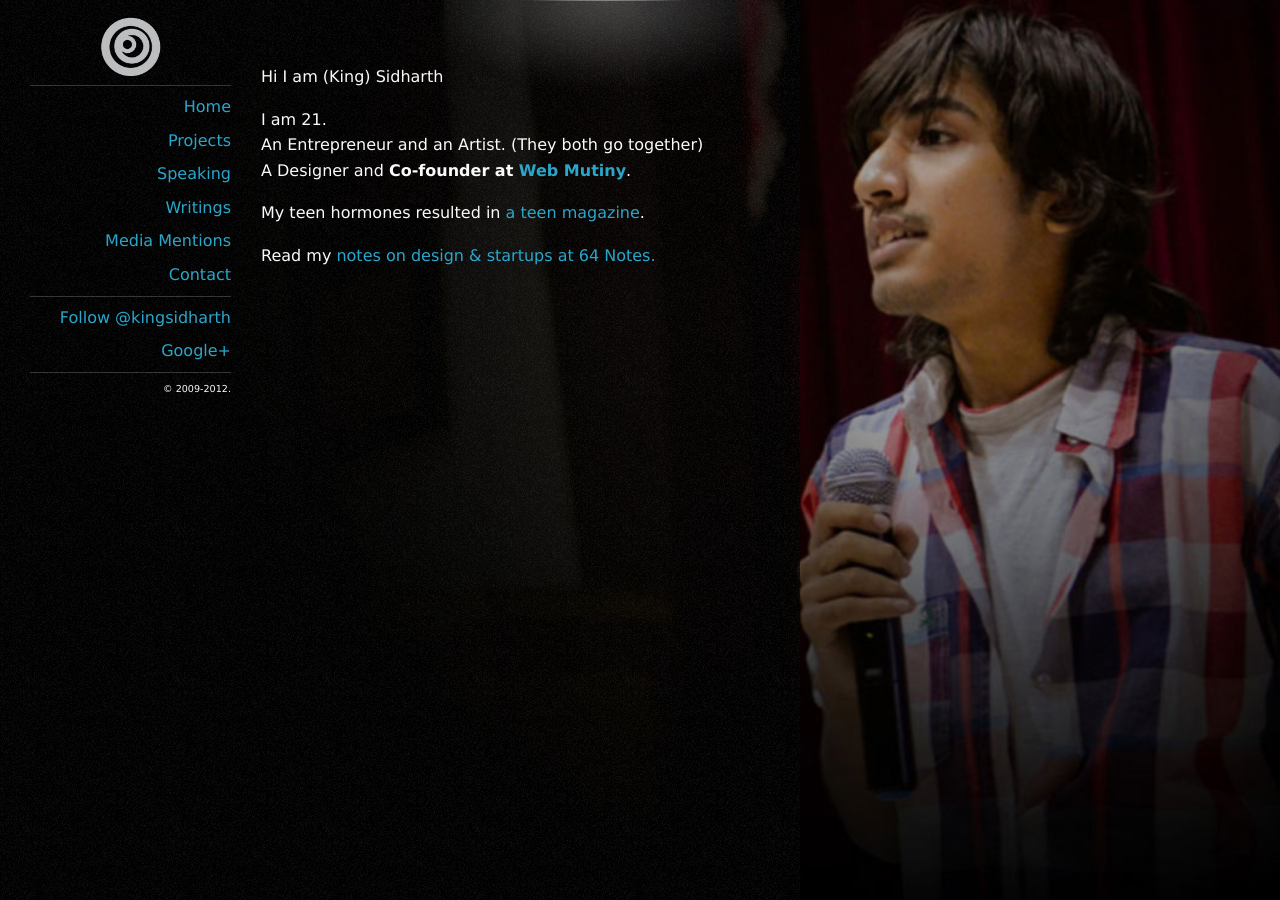
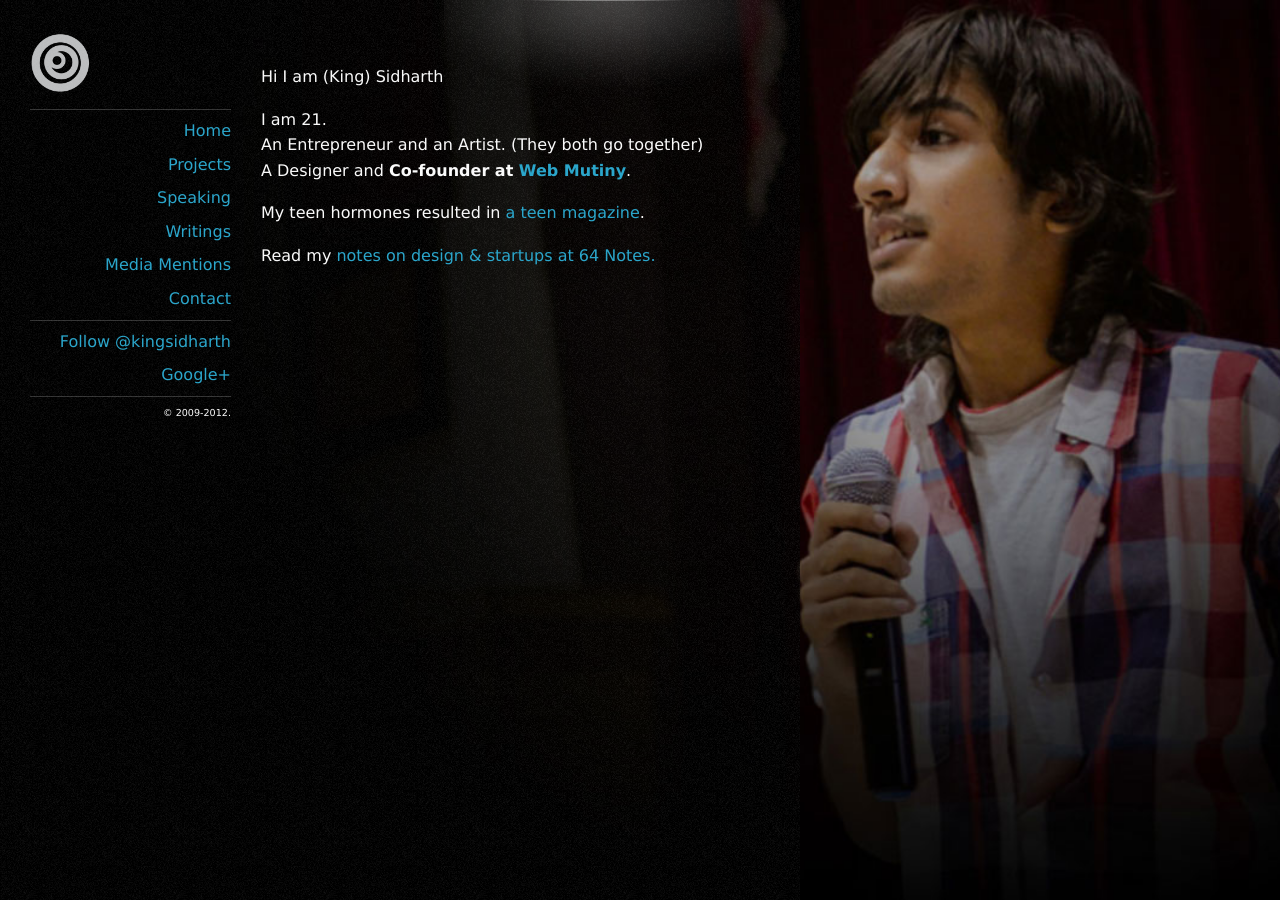
Before and after one commit to utkarshkukreti/kingsidharth.github.com, a Jekyll site: the page built from index.html, in a window 1280 px wide. Built offline with Jekyll 4.4.1, drawn with Linux system fonts in a browser that asks for light colours; comment, search, counter and statistics services are not loaded.

Commit message:
Fix logo.

```diff
--- a/js/scripts.js
+++ b/js/scripts.js
@@ -2,5 +2,5 @@
 
 $(function() {
   $("#content_box").css("min-height", $(window).height() );
-  $("#logo").css("height", $("#logo").css('width') );
+  //$("#logo").css("height", $("#logo").css('width') );
 });
--- a/sass/_style.sass
+++ b/sass/_style.sass
@@ -17,15 +17,13 @@
 
 #sidebar
   text-align: right
-  .name
-    text-align: center
 
 #logo
   background: url('/images/logo.png') center center no-repeat
   color: transparent
   display: block
-  width: 30%
-  margin: 0 auto
+  width: 60px
+  height: 60px
   text-indent: -9999px
   +border-radius(50%)
   +background-size(cover)
```
Also changed, not shown: css/app.css.
